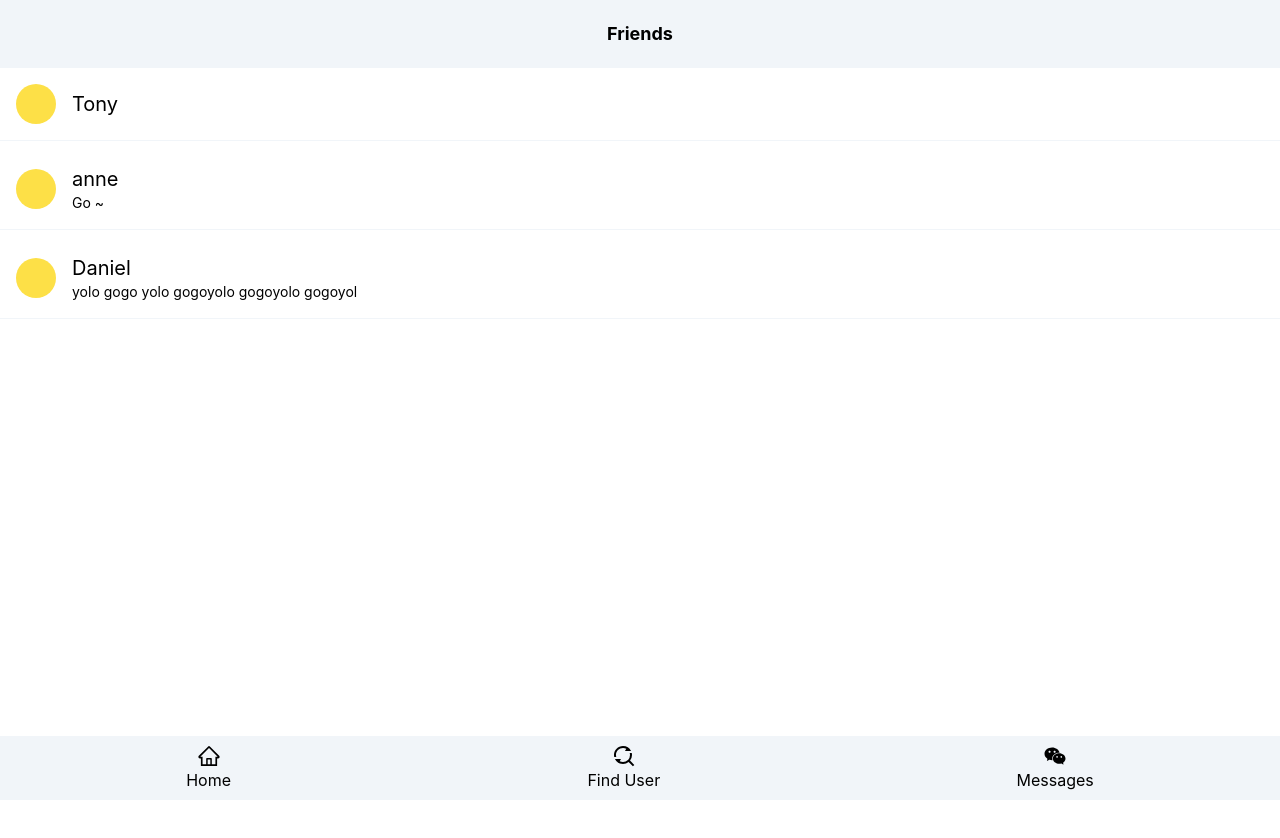
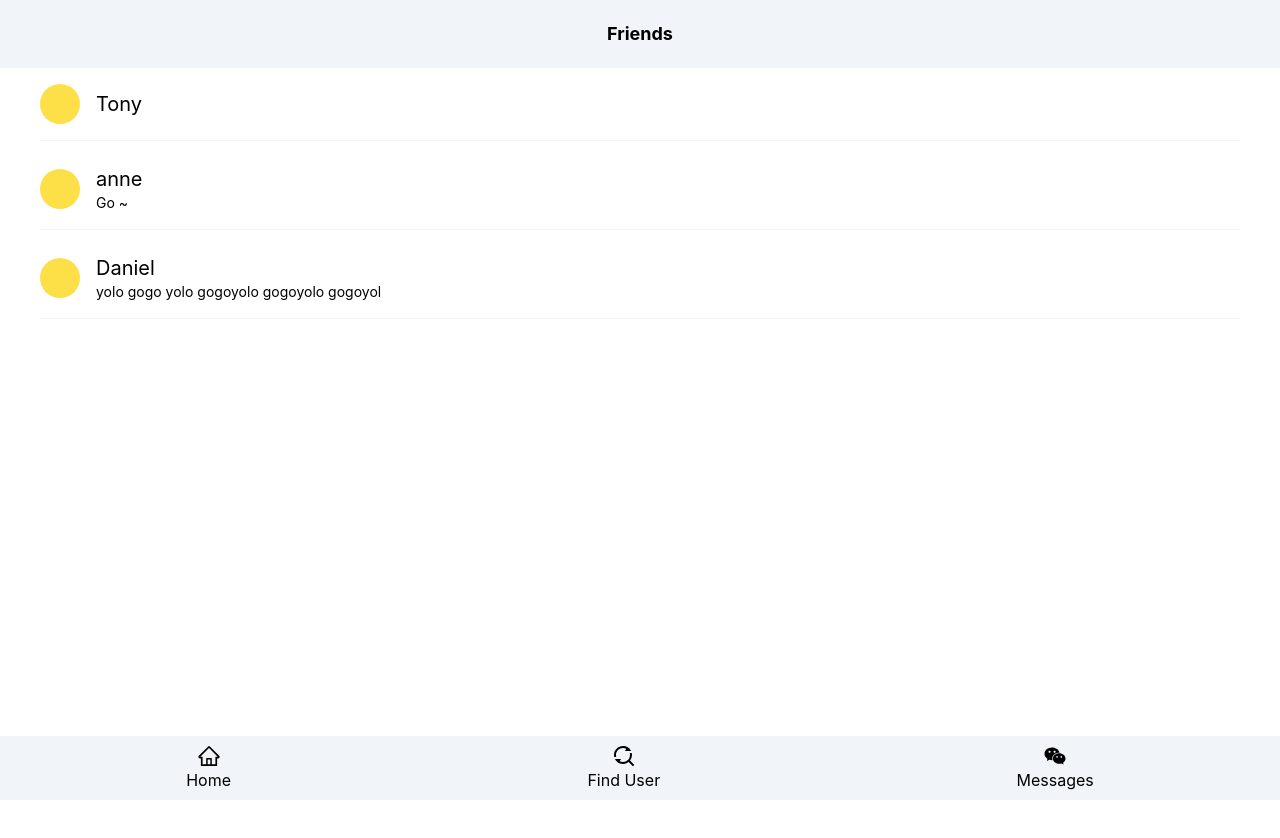
Before and after one commit to Lei-Hsu/chat-room, a Next.js app: page /home in a window 1280 px wide. Shown: the top 838 px of the page. Built offline with nearby package versions, Linux system fonts and the light colour scheme.

Commit message:
factor : adjust style

```diff
--- a/src/components/home/Home.tsx
+++ b/src/components/home/Home.tsx
@@ -9,12 +9,12 @@ interface HomeProps {
 const Home = ({ friendsInfo }: HomeProps) => {
   const friendsBox = useMemo(() => {
     return (
-      <div>
+      <div className="px-10">
         {friendsInfo.length &&
           friendsInfo.map((item) => (
             <div
               key={item.id}
-              className="mb-2 flex cursor-pointer items-center border-b border-slate-100 p-4"
+              className="mb-2 flex cursor-pointer items-center border-b border-slate-100 py-4"
             >
               <div className="mr-4 h-10 w-10 rounded-full bg-yellow-300" />
               <div className="max-w-full">
```
